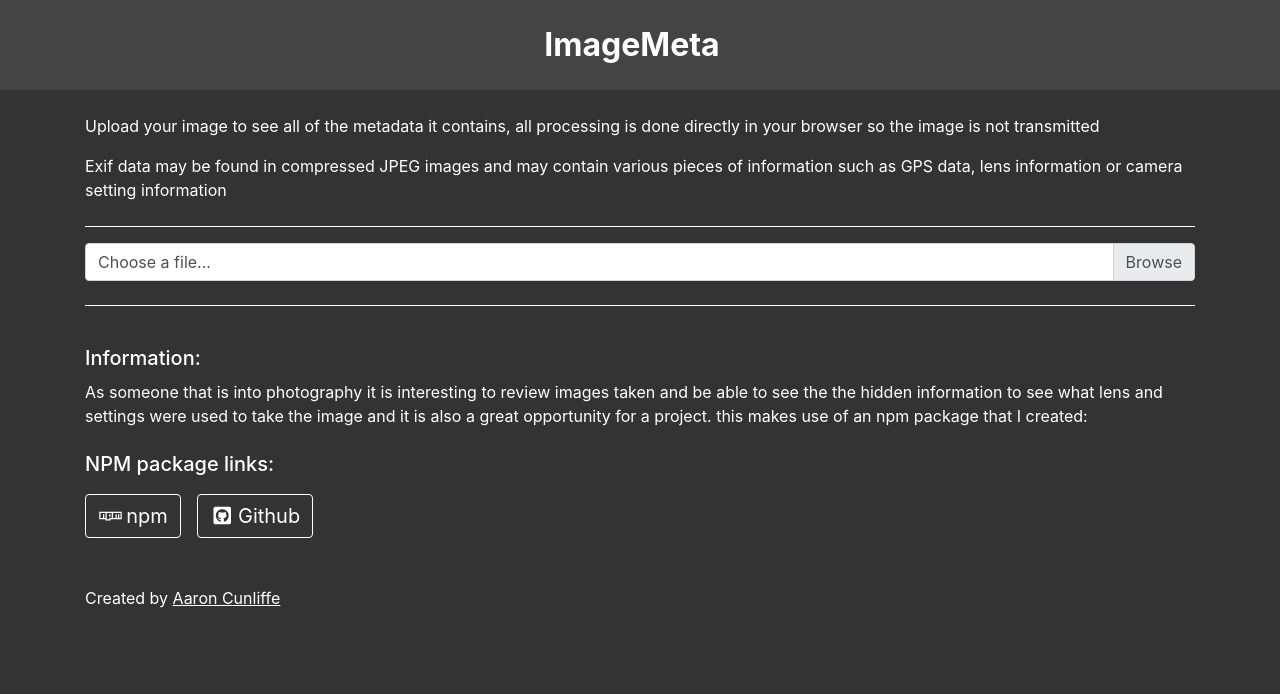
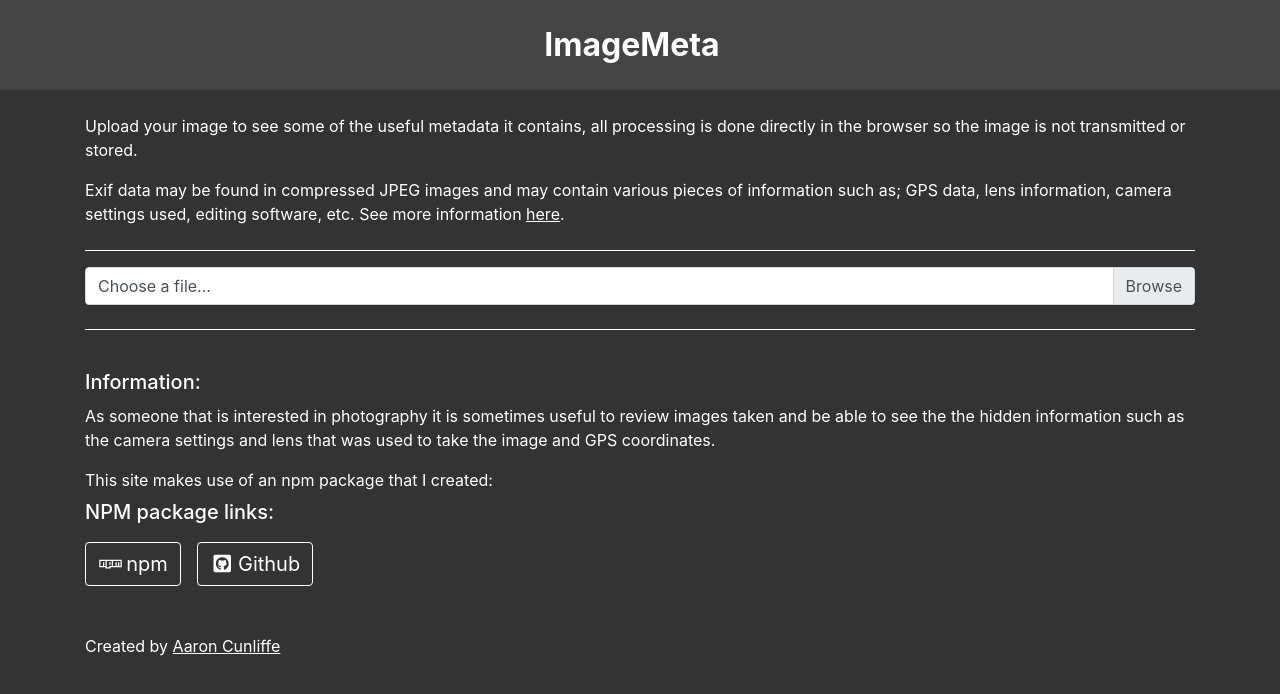
Before and after one commit to aaroncunliffe/image-meta, a Vue app: page / in a window 1280 px wide. Shown: the top 694 px of the page. Built offline with nearby package versions, Linux system fonts and the light colour scheme.

Commit message:
text clean up

```diff
--- a/public/index.html
+++ b/public/index.html
@@ -3,11 +3,12 @@
   <head>
     <meta charset="utf-8">
     <meta http-equiv="X-UA-Compatible" content="IE=edge">
+    <meta name="author" content="Aaron Cunliffe">
+    <meta name="description" content="A simple site that shows basic meta information from JPEG images">
+    <meta name="keywords" content="EXIF,JPG,JPEG,image, meta, imagemeta, aaroncunliffe, aaron, cunliffe">
     <meta name="viewport" content="width=device-width,initial-scale=1.0">
     <link rel="icon" href="<%= BASE_URL %>favicon.ico">
     <title>Image Meta</title>
-    <meta name="description" content="">
-    <meta name="author" content="Aaron Cunliffe">
 
     <!-- FontAwesome -->
     <link rel="stylesheet" href="https://use.fontawesome.com/releases/v5.6.3/css/all.css" />
--- a/src/components/Faq.vue
+++ b/src/components/Faq.vue
@@ -4,10 +4,11 @@
       <b-col class="pt-4">
         <h5>Information:</h5>
         <p>
-          As someone that is into photography it is interesting to review images taken and be able to see the the
-          hidden information to see what lens and settings were used to take the image and it is also a great opportunity for a project.
-          this makes use of an npm package that I created:
+          As someone that is interested in photography it is sometimes useful to review images taken and be able to see the the
+          hidden information such as the camera settings and lens that was used to take the image and GPS coordinates.
+
         </p>
+        <p class="mb-0">This site makes use of an npm package that I created:</p>
       </b-col>
     </b-row>
 
--- a/src/components/Meta.vue
+++ b/src/components/Meta.vue
@@ -4,13 +4,14 @@
       <b-col>
         <div class="pt-4 pb-2">
           <p>
-            Upload your image to see all of the metadata it contains,
-            all processing is done directly in your browser so the image is not transmitted
+            Upload your image to see some of the useful metadata it contains,
+            all processing is done directly in the browser so the image is not transmitted or stored.
           </p>
 
           <p class="mb-0">
-            Exif data may be found in compressed JPEG images and may contain various pieces of information such as
-            GPS data, lens information or camera setting information
+            Exif data may be found in compressed JPEG images and may contain various pieces of information such as;
+            GPS data, lens information, camera settings used, editing software, etc. See more information
+            <a href="https://en.wikipedia.org/wiki/Exif"> here</a>.
           </p>
         </div>
       </b-col>
```
